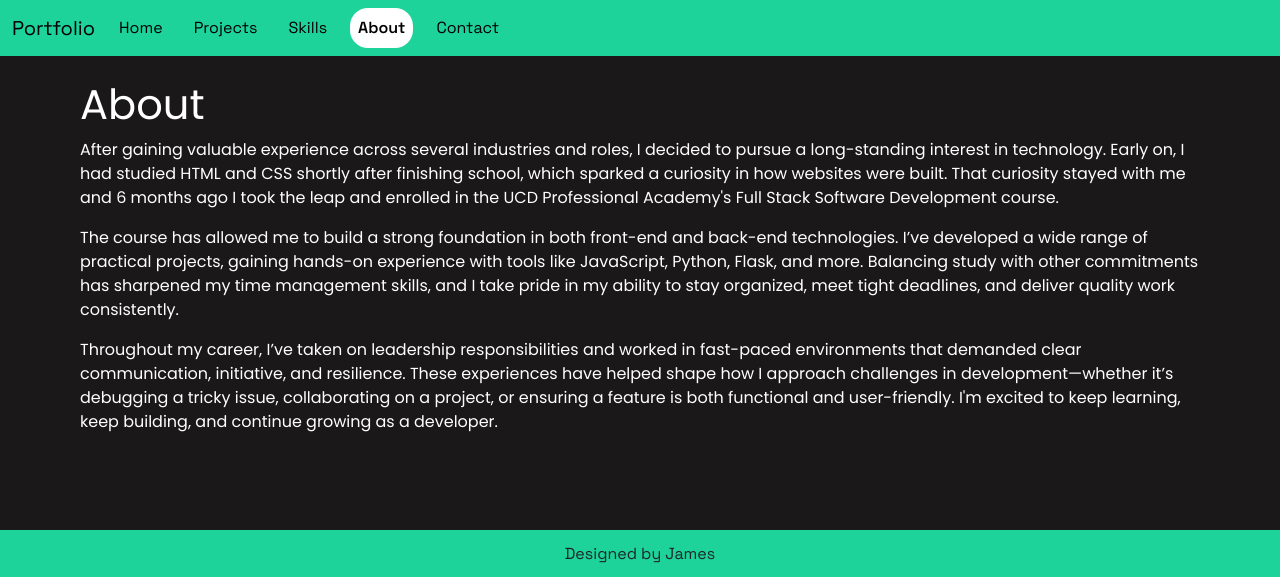
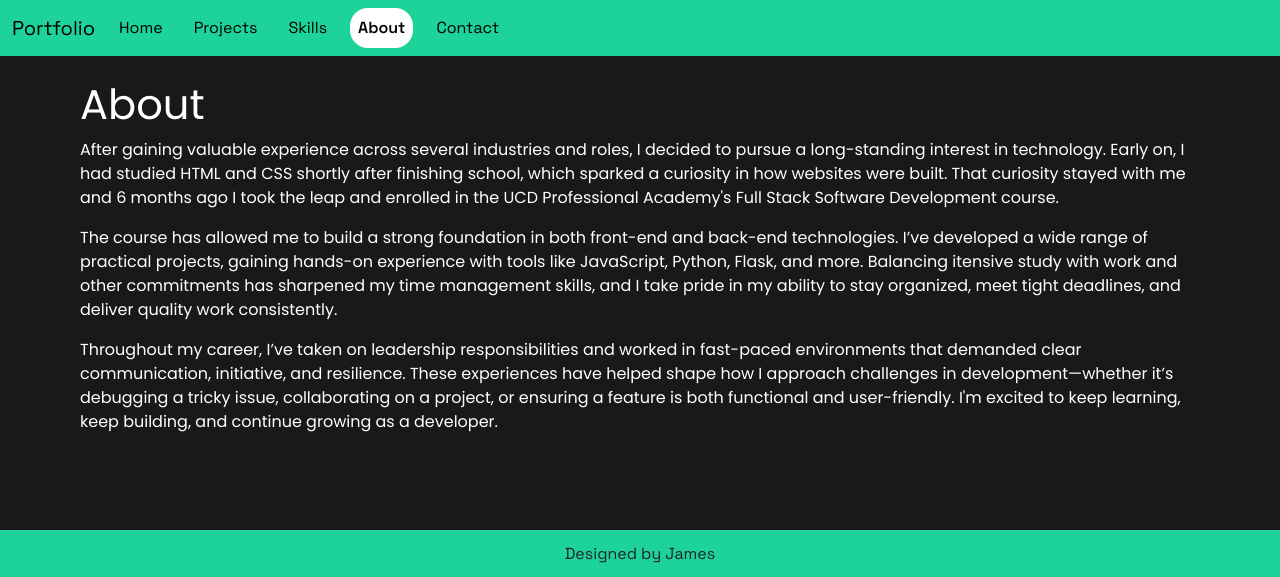
Before and after one commit to james-fitz86/portfolio, a Flask app: page /about in a window 1280 px wide. Shown: the top 577 px of the page. Run offline with Flask 3, Linux system fonts and the light colour scheme.

Commit message:
slight alteration to content

```diff
--- a/templates/about.html
+++ b/templates/about.html
@@ -17,9 +17,9 @@
         The course has allowed me to build a strong foundation in both front-end and
         back-end technologies. I’ve developed a wide range of practical projects,
         gaining hands-on experience with tools like JavaScript, Python, Flask, and
-        more. Balancing study with other commitments has sharpened my time management
-        skills, and I take pride in my ability to stay organized, meet tight
-        deadlines, and deliver quality work consistently.
+        more. Balancing itensive study with work and other commitments has sharpened
+        my time management skills, and I take pride in my ability to stay organized,
+        meet tight deadlines, and deliver quality work consistently.
       </p>
 
       <p>
```
